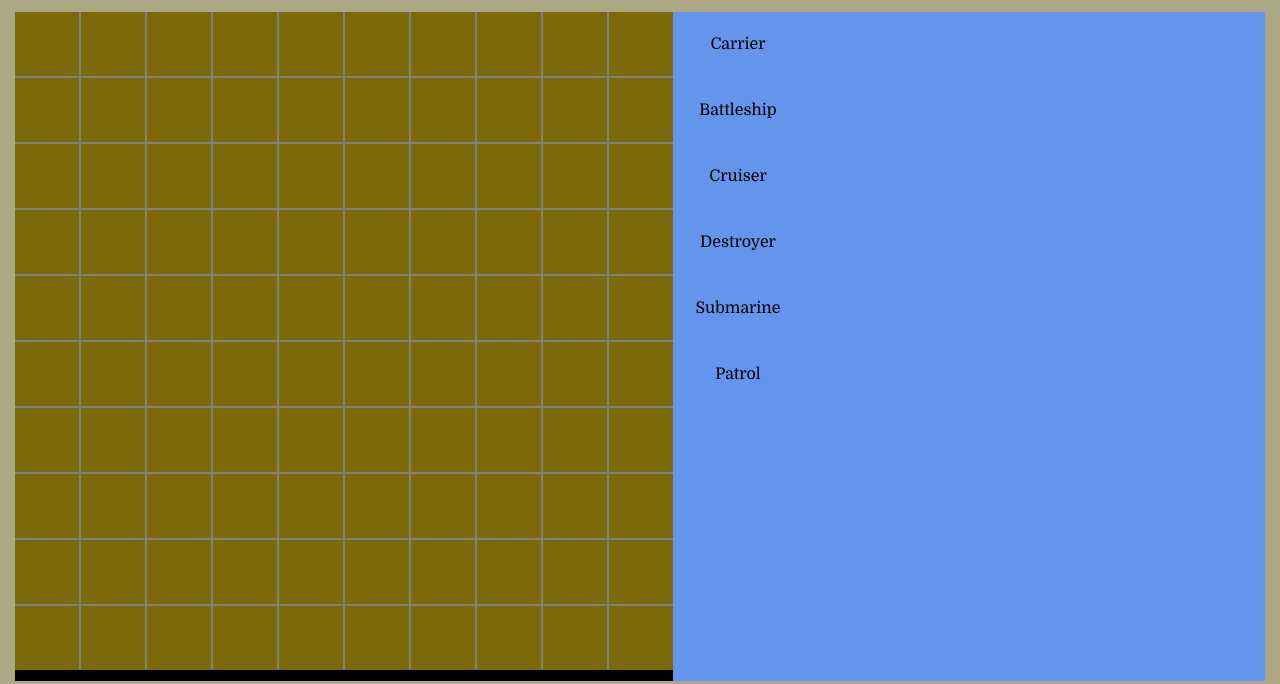
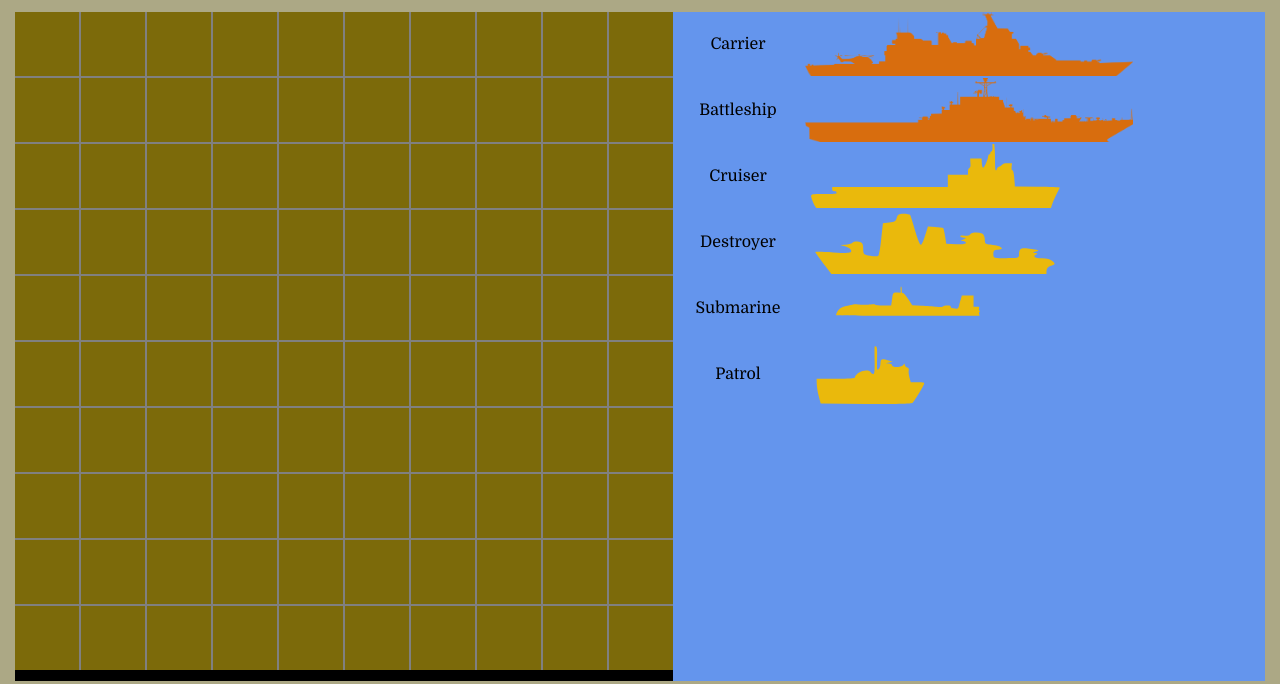
Before and after one commit to AminuMado/battleships, a website built with webpack: page src/index.html in a window 1280 px wide. Shown: the part 61-745 px from the top of the page. Built offline with nearby package versions, Linux system fonts and the light colour scheme; files whose address does not match are found by name.

Commit message:
added styling

```diff
--- a/src/style.css
+++ b/src/style.css
@@ -143,7 +143,7 @@ body {
   text-align: center;
   gap: 2px;
 }
-.ship-container-carrier {
+.ship-type-carrier {
   background-image: url(/home/aminumado/Git-Repository/Projects/TheOdinProject/battleships/src/assets/images/aircraft-carrier.png);
   -webkit-background-size: cover;
   -moz-background-size: cover;
@@ -157,7 +157,7 @@ body {
   filter: invert(73%) sepia(81%) saturate(870%) hue-rotate(357deg)
     brightness(95%) contrast(93%);
 }
-.ship-container-battleship {
+.ship-type-battleship {
   background-image: url(/home/aminumado/Git-Repository/Projects/TheOdinProject/battleships/src/assets/images/battleship.png);
   -webkit-background-size: cover;
   -moz-background-size: cover;
@@ -171,7 +171,7 @@ body {
   filter: invert(73%) sepia(81%) saturate(870%) hue-rotate(357deg)
     brightness(95%) contrast(93%);
 }
-.ship-container-cruiser {
+.ship-type-cruiser {
   background-image: url(/home/aminumado/Git-Repository/Projects/TheOdinProject/battleships/src/assets/images/cruiser.svg);
   -webkit-background-size: cover;
   -moz-background-size: cover;
@@ -185,7 +185,7 @@ body {
   filter: invert(73%) sepia(81%) saturate(870%) hue-rotate(357deg)
     brightness(95%) contrast(93%);
 }
-.ship-container-destroyer {
+.ship-type-destroyer {
   background-image: url(/home/aminumado/Git-Repository/Projects/TheOdinProject/battleships/src/assets/images/destroyer.svg);
   -webkit-background-size: cover;
   -moz-background-size: cover;
@@ -199,7 +199,7 @@ body {
   filter: invert(73%) sepia(81%) saturate(870%) hue-rotate(357deg)
     brightness(95%) contrast(93%);
 }
-.ship-container-submarine {
+.ship-type-submarine {
   background-image: url(/home/aminumado/Git-Repository/Projects/TheOdinProject/battleships/src/assets/images/submarine.svg);
   -webkit-background-size: cover;
   -moz-background-size: cover;
@@ -213,7 +213,7 @@ body {
   filter: invert(73%) sepia(81%) saturate(870%) hue-rotate(357deg)
     brightness(95%) contrast(93%);
 }
-.ship-container-patrol {
+.ship-type-patrol {
   background-image: url(/home/aminumado/Git-Repository/Projects/TheOdinProject/battleships/src/assets/images/patrol.svg);
   -webkit-background-size: cover;
   -moz-background-size: cover;
```
